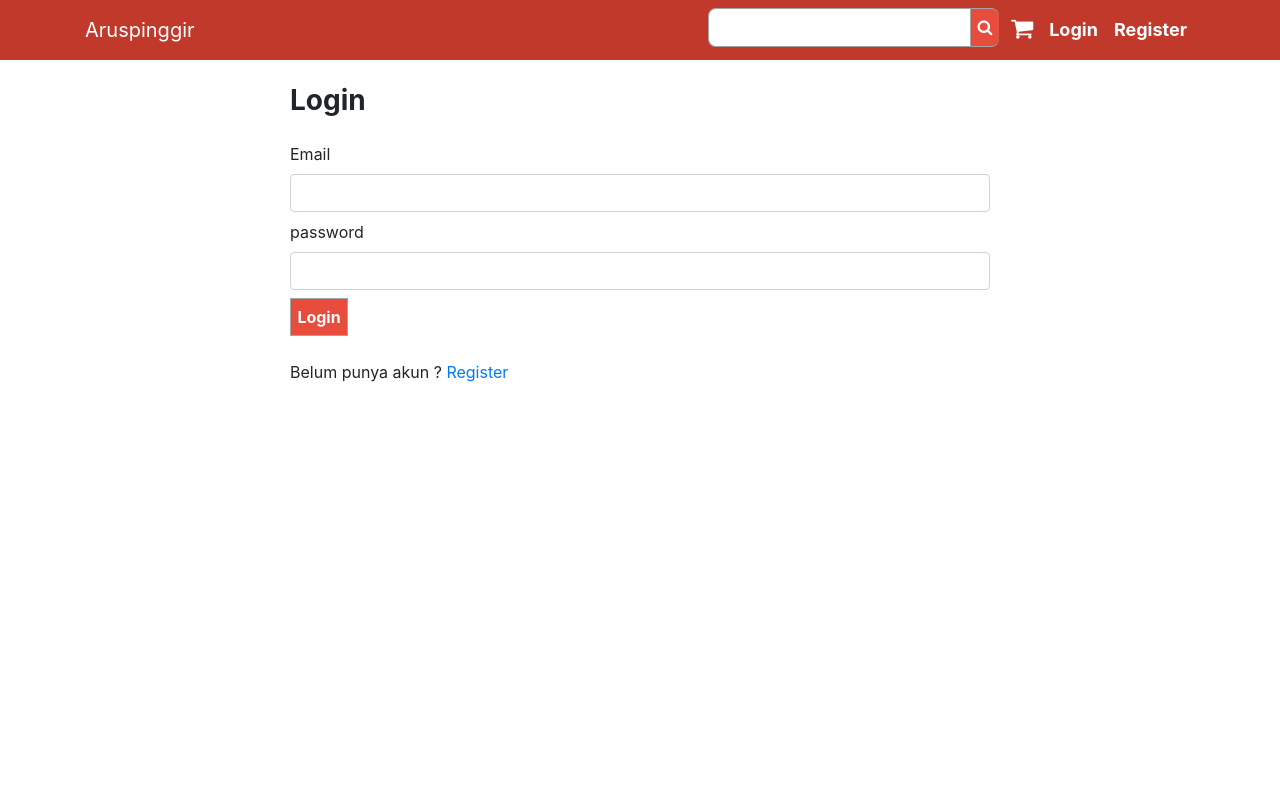
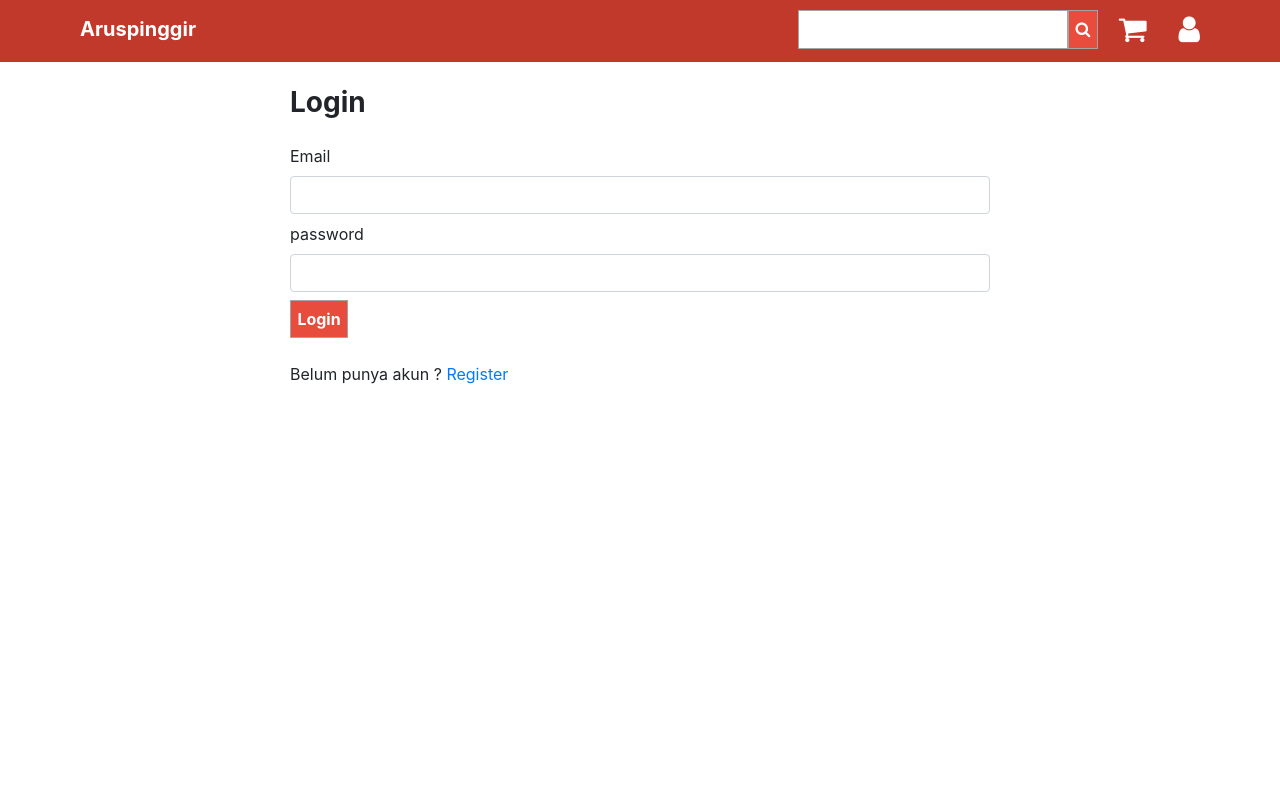
Before and after one commit to ngodingbentar/ap-v3, a React (Create React App) app in the folder frontend/: page /login in a window 1280 px wide. Shown: the top 800 px of the page. Built offline with nearby package versions, Linux system fonts and the light colour scheme; no server answers.

Commit message:
simple nav

```diff
--- a/frontend/src/App.js
+++ b/frontend/src/App.js
@@ -31,7 +31,8 @@ import CategoryCreateScreen from './screens/CategoryCreateScreen';
 import CategoryScreen from './screens/CategoryScreen';
 import { ContactScreen } from './screens/ContactScreen';
 import GuideScreen from './screens/GuideScreen';
-import NavbarCompNew from './components/NavbarCompNew';
+// import NavbarCompNew from './components/NavbarCompNew';
+import NavbarCompSimple from './components/NavbarCompSimple';
 import NotFoundScreen from './screens/404';
 // import Register from './screens/Register';
 
@@ -46,7 +47,8 @@ function App() {
     <BrowserRouter>
       <div className="grid-container">
         {/* <NavbarComp/> */}
-        <NavbarCompNew/>
+        {/* <NavbarCompNew/> */}
+        <NavbarCompSimple />
 
         <main className="main-section container-custom">
           <Switch>
--- a/frontend/src/actions/orderActions.js
+++ b/frontend/src/actions/orderActions.js
@@ -146,7 +146,7 @@ export const listProvince = () => async (dispatch, getState) => {
 
 
 export const createOrder = (order) => async (dispatch, getState) => {
-  console.log(order)
+  // console.log(order)
   dispatch({ type: ORDER_CREATE_REQUEST, payload: order });
   try {
     const {
--- /dev/null
+++ b/frontend/src/components/NavbarCompSimple.jsx
@@ -0,0 +1,69 @@
+import React, { useState } from 'react';
+import { Link, Route } from 'react-router-dom';
+import SearchBoxSimple from './SearchBoxSimple';
+
+import {
+  Collapse,
+  Navbar,
+  NavbarToggler,
+  NavbarBrand,
+  Nav,
+  NavItem,
+  NavLink,
+  UncontrolledDropdown,
+  DropdownToggle,
+  DropdownMenu,
+  DropdownItem,
+  NavbarText
+} from 'reactstrap';
+
+const NavbarCompSimple = (props) => {
+  const [isOpen, setIsOpen] = useState(true);
+
+  // const toggle = () => setIsOpen(!isOpen);
+
+  return (
+    <div className="my-simple-nav clr-primary">
+      <ul className="my-simple-nav-ul">
+        <li className="ap-logo-full">
+          <Link to="/">
+            <b>
+              Aruspinggir
+            </b>
+          </Link>
+        </li>
+        <li className="ap-logo-simple">
+          <Link to="/">
+            <i className="fa fa-home simple-nav-icon"></i>
+          </Link>
+        </li>
+        {/* <li className="simple-nav-li" style={{float:'right'}}>
+          <i className="fa fa-user simple-nav-icon"></i>
+        </li>
+        <li className="simple-nav-li" style={{float:'right'}}>
+          <i className="fa fa-shopping-cart simple-nav-icon"></i>
+        </li> */}
+        <li style={{float:'right'}}>
+          <Link to="/profile">
+            <i className="fa fa-user simple-nav-icon"></i>
+          </Link>
+        </li>
+        <li style={{float:'right'}}>
+          <Link to="/cart">
+            <i className="fa fa-shopping-cart simple-nav-icon"></i>
+          </Link>
+        </li>
+
+        <li style={{float:'right'}}>
+          <Route
+            render={({ history }) => (
+              <SearchBoxSimple history={history}></SearchBoxSimple>
+            )}
+          ></Route>
+        </li>
+      </ul>
+    </div>
+  );
+}
+
+export default NavbarCompSimple;
--- /dev/null
+++ b/frontend/src/components/SearchBoxSimple.jsx
@@ -0,0 +1,24 @@
+import React, { useState } from 'react';
+
+export default function SearchBoxSimple(props) {
+  const [name, setName] = useState('');
+  const submitHandler = (e) => {
+    e.preventDefault();
+    props.history.push(`/search/name/${name}`);
+  };
+  return (
+    <form className="search-simple" onSubmit={submitHandler}>
+      <div className="row">
+        <input
+          type="search"
+          name="q"
+          id="q"
+          onChange={(e) => setName(e.target.value)}
+        ></input>
+        <button className="primary" type="submit">
+          <i className="fa fa-search text-white"></i>
+        </button>
+      </div>
+    </form>
+  );
+}
--- a/frontend/src/style/custom.css
+++ b/frontend/src/style/custom.css
@@ -168,6 +168,14 @@ a.no-under:hover {
   font-size: x-large;
 }
 
+.simple-nav-li{
+  padding: 10px;
+}
+.simple-nav-icon{
+  color: white;
+  font-size: 30px;
+}
+
 .nav-brand {
   margin-top: -1px;
 }
@@ -180,6 +188,28 @@ a.no-under:hover {
 }
 
 /* search  */
+.search-simple{
+  padding: 10px;
+  margin: auto 0;
+  margin-right: 10px;
+  justify-content: center;
+}
+
+.search-simple input{
+  /* border-radius: 10px 0px 0px 10px !important; */
+  border-radius: 0px !important;
+  width: 270px;
+}
+
+ul.my-simple-nav-ul li a {
+  display: block;
+  color: white;
+  text-align: center;
+  padding: 14px 6px;
+  text-decoration: none;
+}
+
+
 .search button {
   border-radius: 0 0.5rem 0.5rem 0;
   border-right: none;
@@ -281,6 +311,7 @@ a.no-under:hover {
 .mx-4 {
   margin: 0 4rem;
 }
+
 .pl-4 {
   padding-left: 4rem;
 }
@@ -476,11 +507,57 @@ img.imgNotfound{
 .hover-white a:hover{
   color: white !important;
 }
-@media only screen and (min-width: 768px) {
+
+.my-simple-nav{
+  padding: 0 4rem;
+}
+
+ul.my-simple-nav-ul {
+  list-style-type: none;
+  margin: 0;
+  /* padding: 0; */
+  overflow: hidden;
+
+}
+
+ul.my-simple-nav-ul li {
+  float: left;
+}
+
+ul.my-simple-nav-ul li a {
+  display: block;
+  color: white;
+  text-align: center;
+  padding: 14px 16px;
+  text-decoration: none;
+  font-size: 20px;
+}
+
+ul.my-simple-nav-ul li a:hover{
+  background-color: none;
+  color: white !important;
+}
+
+/* li a:hover:not(.nav-active) {
+  background-color: #111;
+} */
+
+/* .nav-active {
+  background-color: #04AA6D;
+} */
+
+
+@media only screen and (min-width: 700px) {
 
 }
 
 @media only screen and (max-width: 600px) {
+  .search-simple input{
+    max-width: 170px;
+  }
+  .my-simple-nav{
+    padding: 0 2rem;
+  }
   .img-container {
     width: 40%;
   }
@@ -493,4 +570,28 @@ img.imgNotfound{
   .product-right{
     display: block;
   }
+  .ap-logo-full{
+    display: none;
+  }
 }
+
+@media only screen and (min-width: 601px) {
+  .ap-logo-simple{
+    display: none;
+  }
+}
+
+@media only screen and (max-width: 400px) {
+  .search-simple input{
+    max-width: 170px;
+  }
+  ul.my-simple-nav-ul li a {
+    padding: 17px 6px;
+  }
+  .simple-nav-icon {
+    font-size: 25px;
+  }
+  .my-simple-nav{
+    padding: 0 20px;
+  }
+}
```
